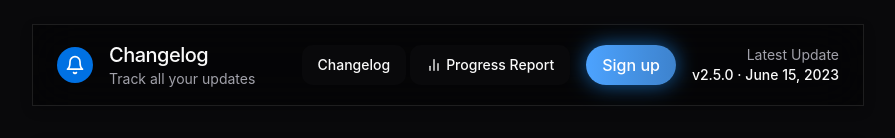
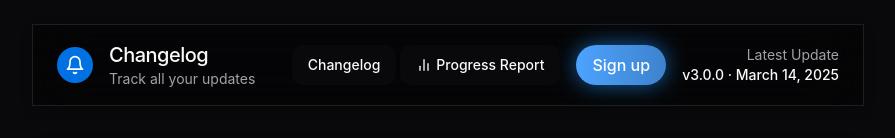
Before and after one commit to benjiemalinao87/chic-changelog, a React (Vite) app: page / in a window 1280 px wide. Shown: the top 138 px of the page, without its empty margins (192-1087 px from the left). Built offline with nearby package versions, Linux system fonts and the light colour scheme; no server answers; the database is empty.

Commit message:
Fix date issue
The date in the application was incorrect and has been updated.

```diff
--- a/src/components/Header.tsx
+++ b/src/components/Header.tsx
@@ -6,6 +6,13 @@ import { Link } from 'react-router-dom';
 import { NavigationMenu, NavigationMenuContent, NavigationMenuItem, NavigationMenuLink, NavigationMenuList, NavigationMenuTrigger, navigationMenuTriggerStyle } from "@/components/ui/navigation-menu";
 
 const Header = () => {
+  // Get current date formatted as "Month DD, YYYY"
+  const currentDate = new Date().toLocaleDateString('en-US', {
+    year: 'numeric',
+    month: 'long',
+    day: 'numeric'
+  });
+
   return (
     <motion.header
       className="sticky top-0 z-10 glass px-6 py-4 mb-8 flex items-center justify-between"
@@ -73,7 +80,7 @@ const Header = () => {
 
         <div className="hidden md:block text-sm text-right">
           <p className="text-muted-foreground">Latest Update</p>
-          <p className="font-medium">v2.5.0 · June 15, 2023</p>
+          <p className="font-medium">v3.0.0 · {currentDate}</p>
         </div>
       </motion.div>
     </motion.header>
```
